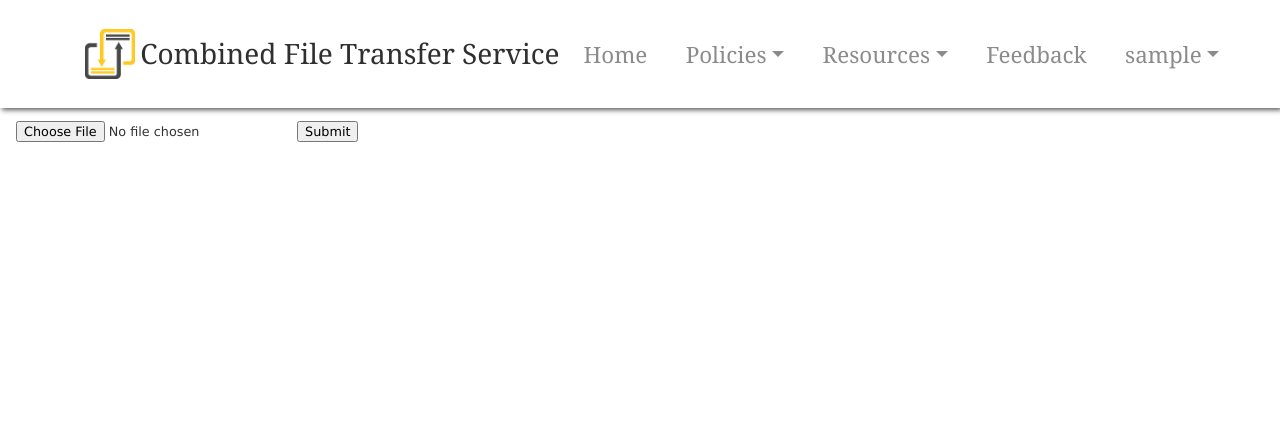
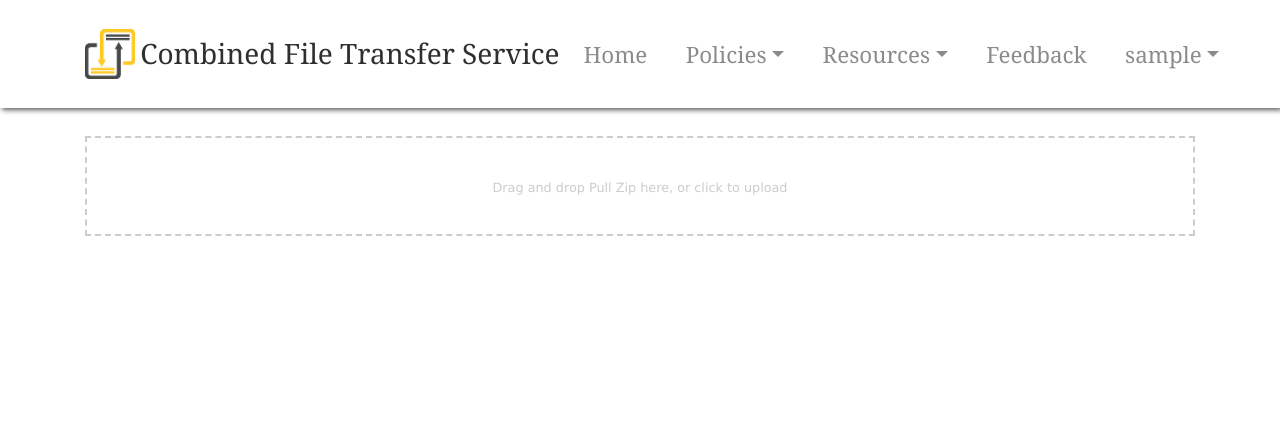
Before and after one commit to oes-webteam/cftsPublic, a Django app: page /drop-zone in a window 1280 px wide. Shown: the top 448 px of the page. Run offline with Django 4.2, Linux system fonts and the light colour scheme; the visitor is signed in with stand-in values (Sample User, id 1); parts of the project's set-up code (start-up, migrations or seed data) failed here and were passed over; some libraries are stand-ins or nearby versions.

Commit message:
CFTS-600: DnD drop zone file upload

```diff
--- /dev/null
+++ b/cfts/static/css/drop-zone.css
@@ -0,0 +1,21 @@
+.upload-console-drop {
+    border: 2px dashed #ccc;
+    color: #ccc;
+    height: auto;
+    width: 100%;
+    margin-top: 15px;
+    margin-bottom: 20px;
+    min-height: 100px;
+    text-align: left;
+}
+
+.upload-console-drop.empty {
+    height: 100px;
+    line-height: 100px;
+    text-align: center;
+}
+
+.highlight-active {
+    border-color: #07F !important;
+    box-shadow: 0 0 3px 0 #07F;
+}
--- a/genKeys.py
+++ b/genKeys.py
@@ -4,13 +4,13 @@ from cryptography.hazmat.primitives.serialization import Encoding, PrivateFormat
 # generate pub/priv key pair files
 privKey1 = rsa.generate_private_key(public_exponent=65537, key_size=2048)
 privKey1PEM = privKey1.private_bytes(Encoding.PEM, PrivateFormat.PKCS8, NoEncryption())
-with open("keys/privKey.pem", "wb") as privPEM1:
+with open("keys/_PRIV_KEY.pem", "wb") as privPEM1:
     privPEM1.write(privKey1PEM)
     privPEM1.close()
 
 pubKey1 = privKey1.public_key()
 pubKey1PEM = pubKey1.public_bytes(Encoding.PEM, PublicFormat.SubjectPublicKeyInfo)
 
-with open("keys/pubKey.pem", "wb") as pubPEM1:
+with open("keys/_PUB_KEY.pem", "wb") as pubPEM1:
     pubPEM1.write(pubKey1PEM)
     pubPEM1.close()
--- a/pages/views/drop.py
+++ b/pages/views/drop.py
@@ -6,7 +6,7 @@ import shutil
 from django.contrib import messages
 from django.core.files import File as DjangoFile
 from django.templatetags.static import static
-from zipfile import ZipFile, Path
+from zipfile import ZipFile
 from django.utils import timezone
 from cfts import settings as cftsSettings
 
@@ -22,10 +22,8 @@ from cryptography.hazmat.primitives.serialization import load_pem_public_key
 
 # decorators
 from django.contrib.auth.decorators import login_required, user_passes_test
-from django.views.decorators.csrf import ensure_csrf_cookie
-from django.views.decorators.cache import never_cache
 
-from pages.views.auth import superUserCheck, staffCheck, getOrCreateEmail
+from pages.views.auth import staffCheck, getOrCreateEmail
 
 # responses
 from django.shortcuts import redirect, render
@@ -35,8 +33,6 @@ from django.http import JsonResponse, FileResponse, HttpResponse
 
 # model/database stuff
 from pages.models import *
-from django.db.models import Max, Count, Q, Sum
-from django.db.models import Case, When
 
 import logging
 
@@ -60,88 +56,91 @@ def treeScan(requestPaths, path):
 @login_required
 @user_passes_test(staffCheck, login_url='frontend', redirect_field_name=None)
 def processDrop(request):
-    request_files = request.FILES
-    i, f = list(enumerate(request_files.getlist("dropZip")))[0]
+    try:
+        request_files = request.FILES
+        i, f = list(enumerate(request_files.getlist("dropZip")))[0]
 
+        drop_folder = cftsSettings.DROPS_DIR+"\\drop_1"
 
-    drop_folder = cftsSettings.DROPS_DIR+"\\drop_1"
+        i = 2
+        while True:
+            if os.path.isdir(drop_folder):
+                drop_folder = cftsSettings.DROPS_DIR+"\\drop_"+str(i)
+                i += 1
+            else:
+                break
 
-    i = 2
-    while True:
-        if os.path.isdir(drop_folder):
-            drop_folder = cftsSettings.DROPS_DIR+"\\drop_"+str(i)
-            i += 1
-        else:
-            break
+        zip = ZipFile(f, 'r')
+        zip.extractall(drop_folder)
 
-    zip = ZipFile(f, 'r')
-    zip.extractall(drop_folder)
+        requestPaths = set(treeScan([], drop_folder))
 
-    requestPaths = set(treeScan([], drop_folder))
-    logger.error(requestPaths)
+        request_info_re = re.compile('_request_info.txt')
+        for path in requestPaths:
+            with open(path+"\\_request_info.txt", 'rb') as infile:
+                request_info = ast.literal_eval(infile.read().decode('utf-8'))
+                infile.close()
 
-    request_info_re = re.compile('_request_info.txt')
-    for path in requestPaths:
-        with open(path+"\\_request_info.txt", 'rb') as infile:
-            request_info = ast.literal_eval(infile.read().decode('utf-8'))
-            infile.close()
+            # *******************change the hard coded network******************************
+            dropRequest = Drop_Request(
+                target_email=getOrCreateEmail(request, request_info['email'], "NIPR"),
+                has_encrypted=request_info['encrypted'],
+                request_info=request_info,
+                delete_on=timezone.now() + datetime.timedelta(days=3),
+                request_code=''.join(random.SystemRandom().choice(string.ascii_letters + string.digits) for _ in range(8)),
+            )
+            dropRequest.save()
 
-        # *******************change the hard coded network******************************
-        dropRequest = Drop_Request(
-            target_email = getOrCreateEmail(request, request_info['email'], "NIPR"),
-            has_encrypted = request_info['encrypted'],
-            request_info = request_info,
-            delete_on = timezone.now() + datetime.timedelta(days=3),
-            request_code = ''.join(random.SystemRandom().choice(string.ascii_letters + string.digits) for _ in range(8)),
-        )
-        dropRequest.save()
+            for f in os.scandir(path):
+                filePath = f.path
 
-        for f in os.scandir(path):
-            filePath = f.path
+                if request_info_re.match(filePath.split("\\")[-1]) == None:
+                    with open(filePath, mode='rb') as inFile:
+                        fileObj = DjangoFile(inFile, name=f.name)
+                        dropFile = Drop_File(
+                            file_object=fileObj,
+                        )
 
-            if request_info_re.match(filePath.split("\\")[-1]) == None:
-                with open(filePath, mode='rb') as inFile:
-                    fileObj = DjangoFile(inFile, name=f.name)
-                    dropFile = Drop_File(
-                        file_object=fileObj,
-                    )
+                        dropFile.save()
+
+                    # if the uploaded file is a zip get the info of the contents
+                    if str(f).split('.')[-1] == "zip":
+                        with ZipFile(f, 'r') as zip:
+                            # get info for all files
+                            info = zip.infolist()
+                            fileCount = 0
+
+                            # only count files, not folders
+                            for entry in info:
+                                if entry.is_dir() == False:
+                                    fileCount += 1
+
+                            # count of all files in zip
+                            dropFile.file_count = fileCount
+
+                            # count the total uncompressed file size for all files in the zip
+                            fileSize = 0
+                            for file in info:
+                                fileSize += file.file_size
+
+                            dropFile.file_size = fileSize
+
+                    # save the file, let Django strip illegal characters from the path, and trim the dir path from the filename
+
+                    dropFile.file_name = str(dropFile.file_object.name).split("/")[-1]
+                    dropFile.file_size = dropFile.file_object.size
 
                     dropFile.save()
 
-                # if the uploaded file is a zip get the info of the contents
-                if str(f).split('.')[-1] == "zip":
-                    with ZipFile(f, 'r') as zip:
-                        # get info for all files
-                        info = zip.infolist()
-                        fileCount = 0
+                    # add the file to the request and the list of files used in the request hash
+                    dropRequest.files.add(dropFile)
+                    dropRequest.save()
 
-                        # only count files, not folders
-                        for entry in info:
-                            if entry.is_dir() == False:
-                                fileCount += 1
+        shutil.rmtree(drop_folder)
+        messages.success(request, "Requests Upload Successful")
 
-                        # count of all files in zip
-                        dropFile.file_count = fileCount
-
-                        # count the total uncompressed file size for all files in the zip
-                        fileSize = 0
-                        for file in info:
-                            fileSize += file.file_size
-
-                        dropFile.file_size = fileSize
-
-                # save the file, let Django strip illegal characters from the path, and trim the dir path from the filename
-
-                dropFile.file_name = str(dropFile.file_object.name).split("/")[-1]
-                dropFile.file_size = dropFile.file_object.size
-
-                dropFile.save()
-
-                # add the file to the request and the list of files used in the request hash
-                dropRequest.files.add(dropFile)
-                dropRequest.save()
-
-    shutil.rmtree(drop_folder)
+    except Exception as e:
+        messages.error(request, "Error Creating Requests")
     return HttpResponse(set(requestPaths))
 
 
--- a/templates/pages/drop-zone.html
+++ b/templates/pages/drop-zone.html
@@ -3,21 +3,23 @@
 {% load util %}
 
 {% block content %}
-    <link rel="stylesheet" href="{% static 'css/scan.css' %}">
+    <link rel="stylesheet" href="{% static 'css/drop-zone.css' %}">
 
-    <section class="p-3" id="drop-zone">
+    <section id="boxes" class="">
 
-        <form action="#" id="dropForm" name="dropForm" method="post" enctype="multipart/form-data" novalidate="true">
-            {% csrf_token %}
-            <input type="file" name="dropZip">
-            <input type="submit" id="dropSubmit">
-        </form>
-
+        <div class="container pt-3">
+            <div class="upload-console-drop empty" id="drop-zone">
+                {% csrf_token %}
+                Drag and drop Pull Zip here, or click to upload <input type="file" class="" name="dropZip" id="uploadButton" style="display: none;">
+            </div>
+        </div>
     </section>
 
     <script>
         window.document.title = "Drop Zone";
         dropForm = document.getElementById("dropForm")
+        dropArea = document.getElementById("drop-zone")
+        filesInput = document.getElementById("uploadButton")
 
         $.ajaxSetup({
             beforeSend: function(xhr, settings){
@@ -26,7 +28,15 @@
         })
 
         const submitDrop = function(e){
-            let data = new FormData(dropForm)
+            var data = new FormData()
+            if ('dataTransfer' in e){
+                file = e.dataTransfer.files[0];
+                data.append('dropZip', file);
+            }
+            else if ('target' in e) {
+                file = e.target.files[0];
+                data.append('dropZip', file);
+            }
 
             $.ajax({
                 url: '/process-drop',
@@ -38,14 +48,33 @@
                 type: 'POST',
                 success: function(resp){
                     console.log(resp)
-                    //window.location = window.location
+                    window.location = window.location
                 },
                 error: function(resp){
                     console.log(resp)
-                    //window.location = window.location
+                    window.location = window.location
                 }
             })
         }
-        dropForm.addEventListener("submit", submitDrop, false)
+        addHighlight = (e) => dropArea.classList.add('highlight-active');
+        removeHighlight = (e) => dropArea.classList.remove('highlight-active');
+
+        // prevent default actions for all these events
+        ['dragenter', 'dragover', 'dragleave', 'drop'].forEach(eventName => {
+            dropArea.addEventListener(eventName, preventDefaults, false);
+        });
+
+        // add/remove highlighting to/from drop zone
+        ['dragenter', 'dragover'].forEach(eventName => {
+            dropArea.addEventListener(eventName, addHighlight, false);
+        });
+        ['dragleave', 'drop'].forEach(eventName => {
+            dropArea.addEventListener(eventName, removeHighlight, false);
+        });
+
+        // the add files handler for the drop zone and file field
+        dropArea.addEventListener('click', function(){$('#uploadButton').click()}, false);
+        dropArea.addEventListener('drop', submitDrop, false);
+        filesInput.addEventListener('change', submitDrop, false);
     </script>
 {% endblock %}
```
Also changed, not shown: templates/pages/dropDetails.html (+11 -6 lines), 1 other file.
